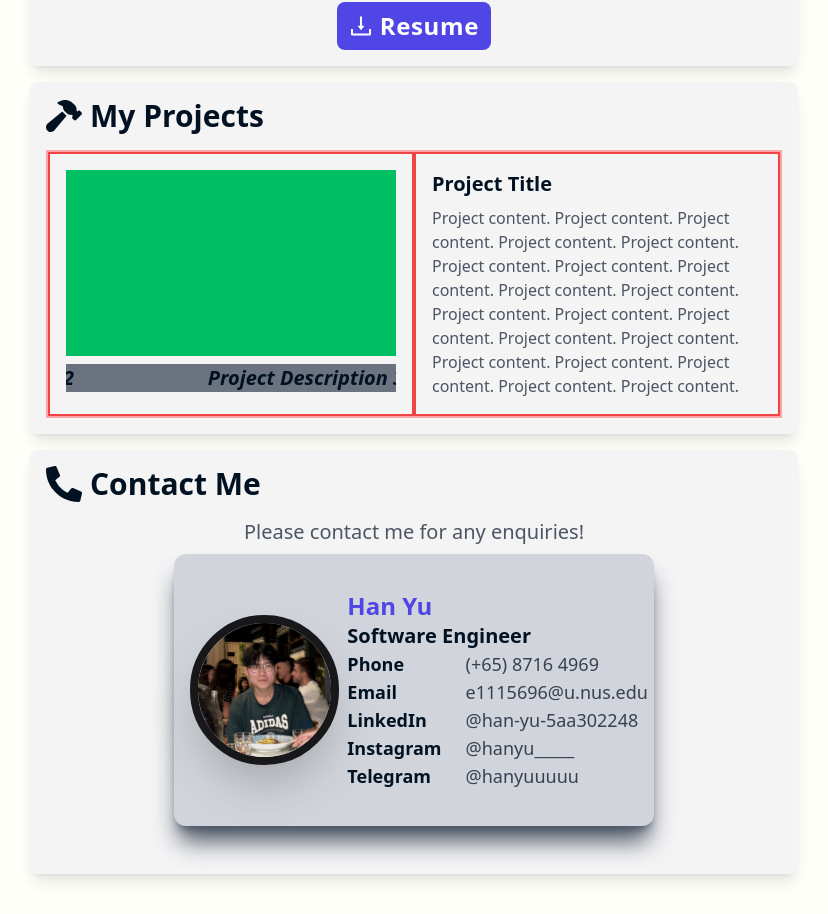
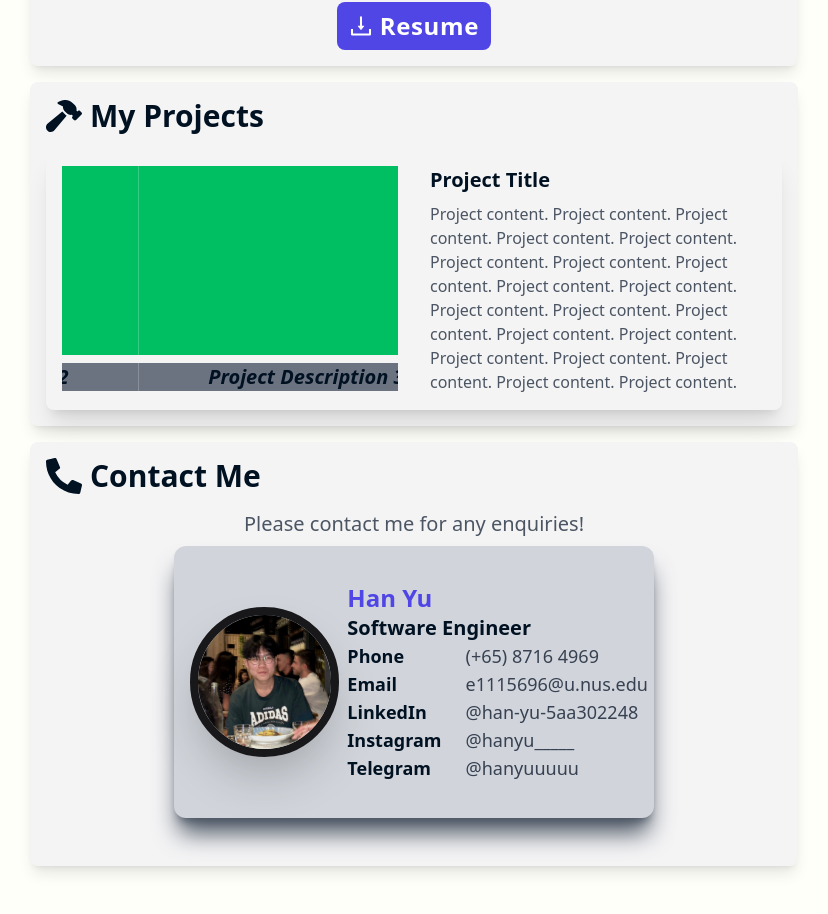
Before and after one commit to xhamyo/hamyo, a Next.js app: page / in a window 1280 px wide. Shown: the part 3576-4490 px from the top of the page, without its empty margins (226-1054 px from the left). Built offline with nearby package versions, Linux system fonts and the light colour scheme.

Commit message:
Update Project Styling

```diff
--- a/src/components/sections/ProjectContainer.tsx
+++ b/src/components/sections/ProjectContainer.tsx
@@ -21,9 +21,9 @@ const ProjectContainer: React.FC<ProjectContainerProps> = ({ title, images, imag
   }, []);
 
   return (
-    <div className="border-2 border-red-300 flex flex-col md:flex-row">
-      <div className="border-2 border-red-500 p-3 md:p-4 md:w-1/2 flex flex-col space-y-2 max-h-[57vw] md:max-h-[100vh]">
-        <div className="relative overflow-hidden">
+    <div className="flex flex-col md:flex-row rounded-lg hover:scale-[1.01] shadow-xl dark:shadow-gray-500 dark:shadow-md transition-all duration-200 ease-in-out dark:bg-gradient-to-r dark:from-gray-800 dark:via-gray-900 dark:to-gray-800">
+      <div className="flex-col p-3 md:p-4 w-full md:w-1/2 space-y-2">
+        <div className="relative overflow-hidden hover:scale-[1.01] transition-all duration-200 ease-in-out">
           <AnimatePresence mode="popLayout">
             <motion.div
               key={imageIndex}
@@ -36,7 +36,7 @@ const ProjectContainer: React.FC<ProjectContainerProps> = ({ title, images, imag
             </motion.div>
           </AnimatePresence>
         </div>
-        <div className="relative overflow-hidden">
+        <div className="relative overflow-hidden hover:scale-[1.01] transition-all duration-200 ease-in-out">
           <AnimatePresence mode="popLayout">
             <motion.div
               key={imageIndex}
@@ -51,7 +51,7 @@ const ProjectContainer: React.FC<ProjectContainerProps> = ({ title, images, imag
           </AnimatePresence>
         </div>
       </div>
-      <div className="border-2 border-red-500 p-3 md:p-4 md:w-1/2 flex flex-col space-y-2">
+      <div className="p-3 md:p-4 md:w-1/2 flex flex-col space-y-2">
         <h1 className="font-bold text-lg md:text-xl">
           {title}
         </h1>
```
